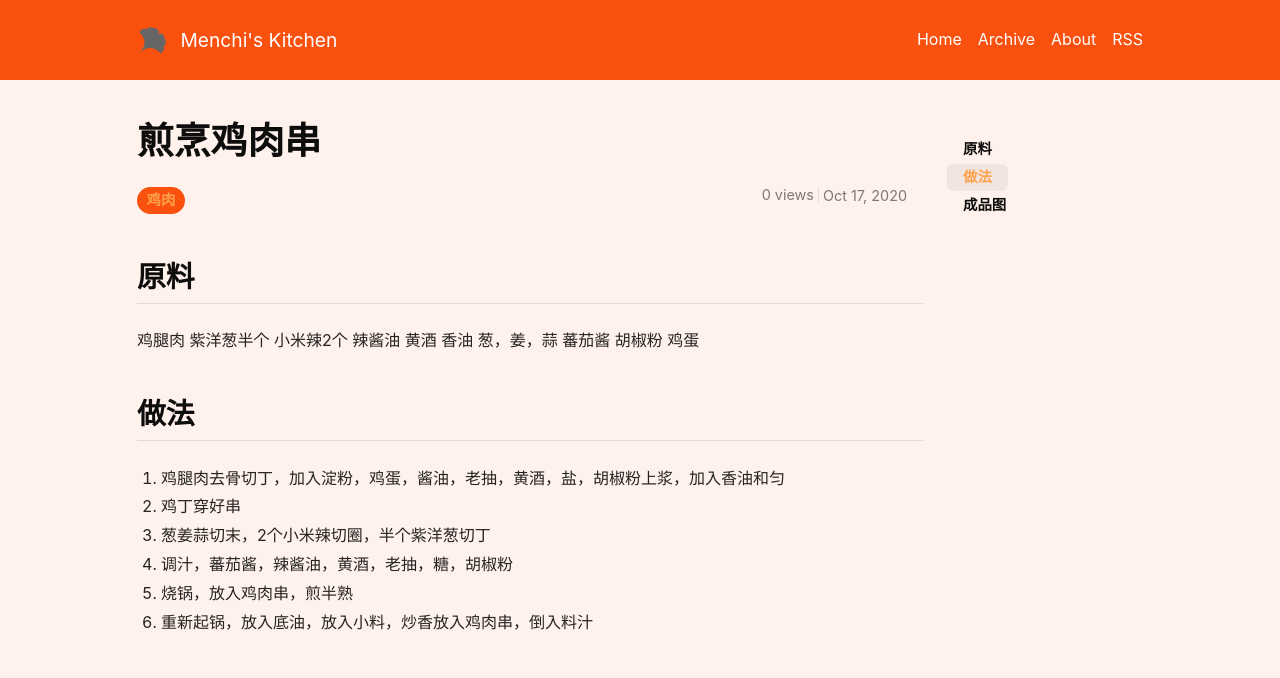
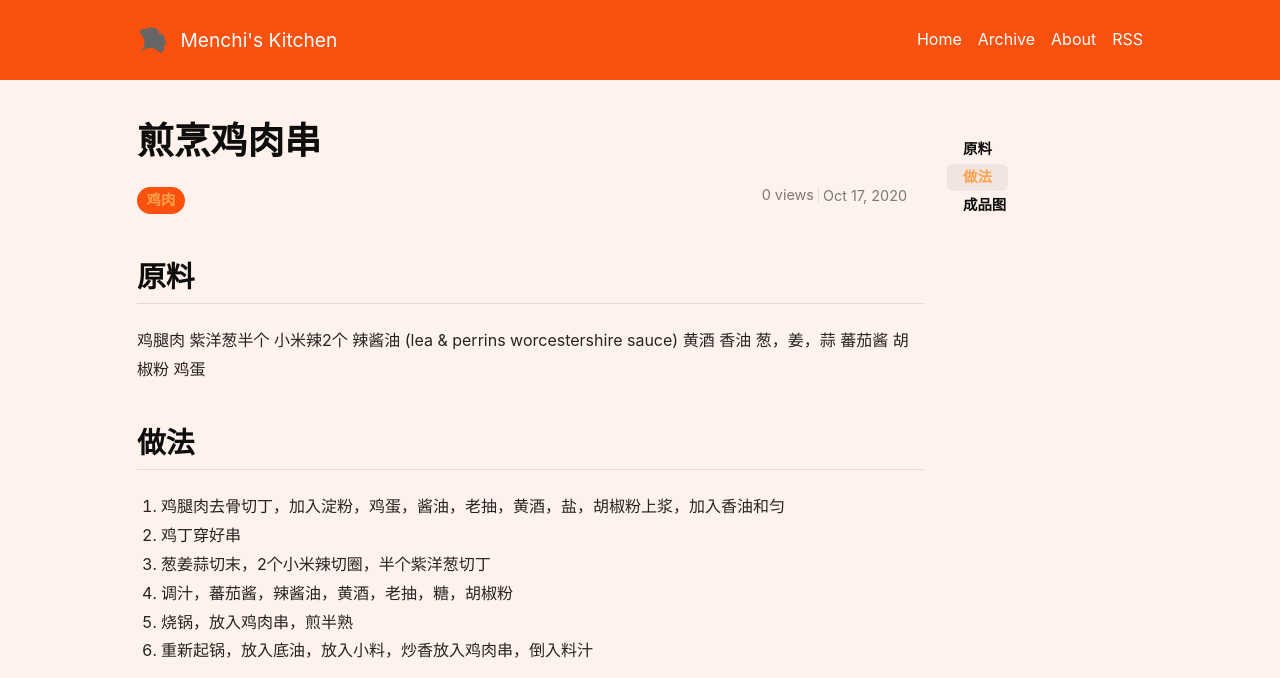
Before and after one commit to MenchiG/cooking, a Jekyll site: the page built from _posts/2020-10-17-煎烹鸡肉串.md, in a window 1280 px wide and 1400 px high. Shown: the top 678 px of the window. Built offline with Jekyll 4.4.1, drawn with Linux system fonts in a browser that asks for light colours; nearby versions of some CDN libraries; comment, search, counter and statistics services are not loaded.

Commit message:
Update 2020-10-17-煎烹鸡肉串.md

```diff
--- a/_posts/2020-10-17-煎烹鸡肉串.md
+++ b/_posts/2020-10-17-煎烹鸡肉串.md
@@ -12,7 +12,7 @@ picture_frame: shadow
 鸡腿肉
 紫洋葱半个
 小米辣2个
-辣酱油
+辣酱油 (lea & perrins worcestershire sauce)
 黄酒
 香油
 葱，姜，蒜
```
Also changed, not shown: other parts of _posts/2020-10-17-煎烹鸡肉串.md (+1 -1 lines).
